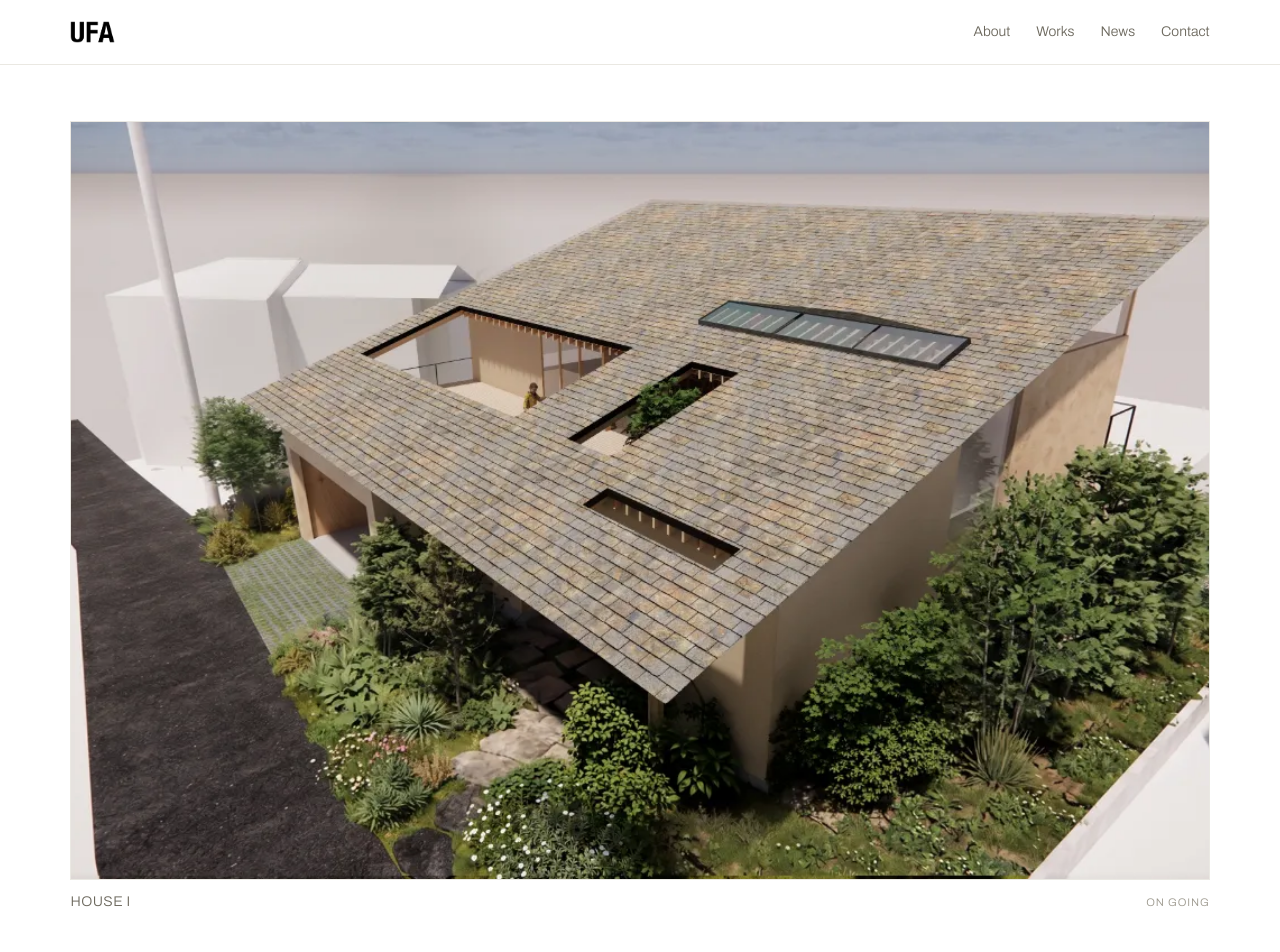
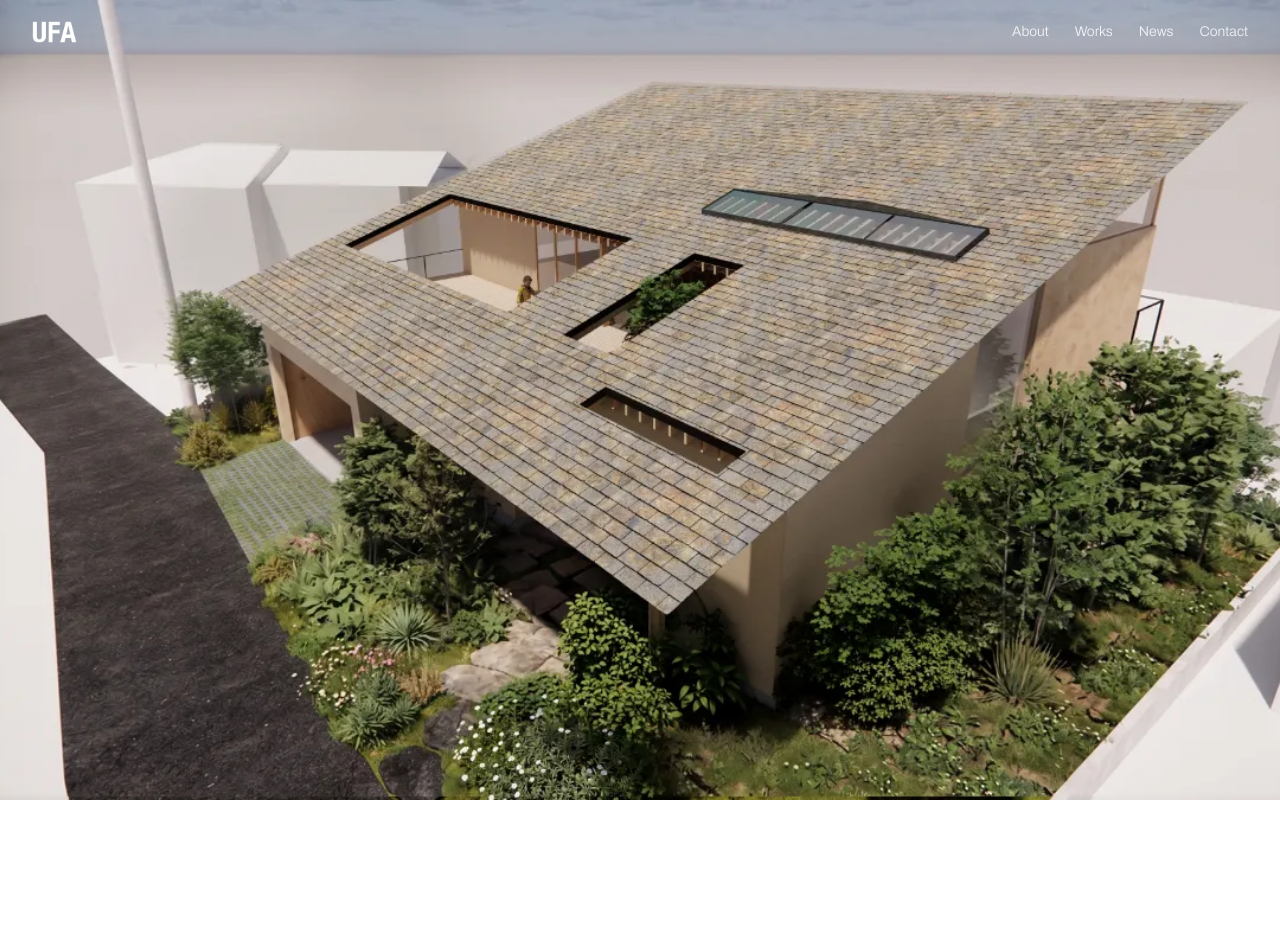
Before and after one commit to jayjay1741-blip/ufa-website, a plain HTML site: page index.html in a window 1280 px wide. Shown: the top 952 px of the page. After the commit the page ends 800 px from the top, so only its background shows below. Drawn offline with Linux system fonts and the light colour scheme.

Commit message:
Make homepage a full-bleed hero photo with logo/nav overlay, Pawson-style

```diff
--- a/index.html
+++ b/index.html
@@ -11,68 +11,20 @@
 </head>
 <body>
 
-<div style="width:100%;min-height:100vh;display:flex;flex-direction:column;">
+<div style="width:100%;height:100vh;overflow:hidden;">
 
-  <div class="nav-outer">
-    <div class="wrap nav-inner">
-      <a href="index.html" style="display:flex;align-items:center;"><img src="assets/logo.png" style="height:22px;width:auto;display:block;" alt="UFA"></a>
-      <div class="navlinks">
-        <a class="navlink" href="about.html">About</a>
-        <a class="navlink" href="works.html">Works</a>
-        <a class="navlink" href="news.html">News</a>
-        <a class="navlink" href="contact.html">Contact</a>
+  <div class="hero">
+    <a href="works/house-i.html" style="position:absolute;inset:0;display:block;z-index:1;">
+      <img class="hero-img" src="assets/house-i.webp" alt="HOUSE I">
+    </a>
+    <div class="hero-nav">
+      <a href="index.html" style="display:flex;align-items:center;"><img class="hero-logo" src="assets/logo.png" alt="UFA"></a>
+      <div class="navlinks" style="display:flex;gap:26px;align-items:center;">
+        <a class="hero-navlink" href="about.html">About</a>
+        <a class="hero-navlink" href="works.html">Works</a>
+        <a class="hero-navlink" href="news.html">News</a>
+        <a class="hero-navlink" href="contact.html">Contact</a>
       </div>
-    </div>
-  </div>
-
-  <div class="wrap" style="max-width:min(94vw,1800px);padding:56px 32px 100px;display:flex;flex-direction:column;gap:72px;">
-
-    <a class="work-card" href="works/house-i.html" style="display:flex;flex-direction:column;gap:14px;">
-      <div style="width:100%;aspect-ratio:3/2;overflow:hidden;background:var(--panel);border:1px solid var(--line);">
-        <img class="work-img" src="assets/house-i.webp" style="width:100%;height:100%;object-fit:cover;display:block;" alt="HOUSE I">
-      </div>
-      <div style="display:flex;align-items:baseline;justify-content:space-between;">
-        <p class="work-title">HOUSE I</p>
-        <p class="work-title" style="letter-spacing:.08em;font-size:11px;color:var(--muted);">ON GOING</p>
-      </div>
-    </a>
-
-    <a class="work-card" href="works/house-u.html" style="display:flex;flex-direction:column;gap:14px;">
-      <div style="width:100%;aspect-ratio:3/2;overflow:hidden;background:var(--panel);border:1px solid var(--line);">
-        <img class="work-img" src="assets/house-u.webp" style="width:100%;height:100%;object-fit:cover;object-position:center 25%;display:block;" alt="HOUSE U">
-      </div>
-      <div style="display:flex;align-items:baseline;justify-content:space-between;">
-        <p class="work-title">HOUSE U</p>
-        <p class="work-title" style="letter-spacing:.08em;font-size:11px;color:var(--muted);">ON GOING</p>
-      </div>
-    </a>
-
-    <a class="work-card" href="works/kawaguchiko.html" style="display:flex;flex-direction:column;gap:14px;">
-      <div style="width:100%;aspect-ratio:3/2;overflow:hidden;background:var(--panel);border:1px solid var(--line);">
-        <img class="work-img" src="assets/kawaguchiko/1.jpg" style="width:100%;height:100%;object-fit:cover;display:block;" alt="河口湖の山荘">
-      </div>
-      <p class="work-title">河口湖の山荘 / Mountain Lodge at Kawaguchiko</p>
-    </a>
-
-    <a class="work-card" href="works/monolith.html" style="display:flex;flex-direction:column;gap:14px;">
-      <div style="width:100%;aspect-ratio:3/2;overflow:hidden;background:var(--panel);border:1px solid var(--line);">
-        <img class="work-img" src="assets/monolith/1.jpg" style="width:100%;height:100%;object-fit:cover;display:block;" alt="NOT A HOTEL DESIGN COMPETITION 2026">
-      </div>
-      <p class="work-title">NOT A HOTEL DESIGN COMPETITION 2026</p>
-    </a>
-
-    <a class="work-card" href="works/not-a-hotel.html" style="display:flex;flex-direction:column;gap:14px;">
-      <div style="width:100%;aspect-ratio:3/2;overflow:hidden;background:var(--panel);border:1px solid var(--line);">
-        <img class="work-img" src="assets/nah2024/01-bird.jpg" style="width:100%;height:100%;object-fit:cover;object-position:center 60%;display:block;" alt="NOT A HOTEL DESIGN COMPETITION 2024">
-      </div>
-      <p class="work-title">NOT A HOTEL DESIGN COMPETITION 2024</p>
-    </a>
-
-  </div>
-
-  <div class="footer-outer">
-    <div class="wrap footer-inner">
-      <p class="footer-copy">© UFA</p>
     </div>
   </div>
 
--- a/style.css
+++ b/style.css
@@ -1,7 +1,16 @@
 :root{ --ground:#FFFFFF; --panel:#FCFCFB; --ink:#524F48; --muted:#9c988d; --sub:#6b675c; --line:#EAE8E2; }
 *{box-sizing:border-box;}
-html,body{margin:0;}
+html,body{margin:0;height:100%;}
 body{background:var(--ground);color:var(--ink);font-family:'Noto Sans JP','Archivo',-apple-system,sans-serif;-webkit-font-smoothing:antialiased;}
+
+.hero{position:relative;width:100%;height:100vh;overflow:hidden;background:#000;}
+.hero-img{width:100%;height:100%;object-fit:cover;display:block;}
+.hero::before{content:"";position:absolute;top:0;left:0;right:0;height:200px;background:linear-gradient(to bottom, rgba(0,0,0,.4), rgba(0,0,0,0));pointer-events:none;}
+.hero-nav{position:absolute;top:0;left:0;right:0;z-index:10;padding:20px 32px;display:flex;align-items:center;justify-content:space-between;}
+.hero-logo{height:22px;width:auto;display:block;filter:brightness(0) invert(1);}
+.hero-navlink{font-family:'Archivo',sans-serif;font-weight:300;font-size:14px;color:rgba(255,255,255,.85);padding:4px 0;border-bottom:1px solid transparent;}
+.hero-navlink:hover{color:#fff;border-color:#fff;}
+@media (max-width:820px){ .hero-navlink{font-size:11.5px !important;} }
 h1,h2,h3,p{margin:0;}
 a{color:inherit;text-decoration:none;}
 button{font:inherit;}
```
